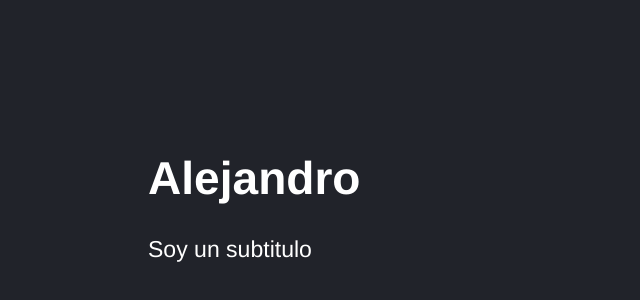
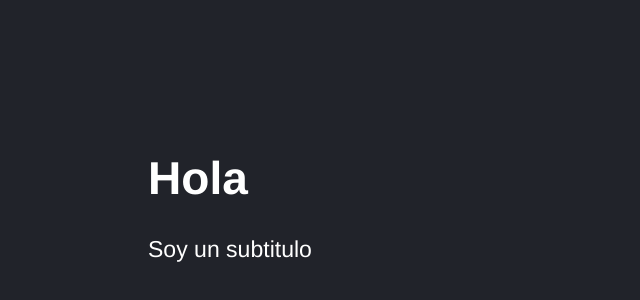
Before and after one commit to Alejandro-Figueiras/Curso-React-FH, a React (Vite) app in the folder 03-counter-app-vite/: page / in a window 1280 px wide. Shown: the part 28-328 px from the top of the page, without its empty margins (0-640 px from the left). Built offline with nearby package versions, Linux system fonts and the light colour scheme.

Commit message:
03-counter-app-vite add props

```diff
--- a/03-counter-app-vite/src/FirstApp.jsx
+++ b/03-counter-app-vite/src/FirstApp.jsx
@@ -1,9 +1,9 @@
 
-const FirstApp = () => {
+const FirstApp = ({ title = 'Hola' }) => {
+
   return (
     <> {/* <-- Fragment */}
-
-      <h1>Alejandro</h1>
+      <h1>{title}</h1>
       <p>Soy un subtitulo</p>
     </>
   )
```
